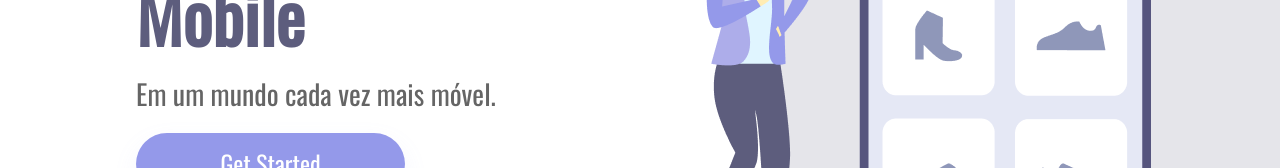
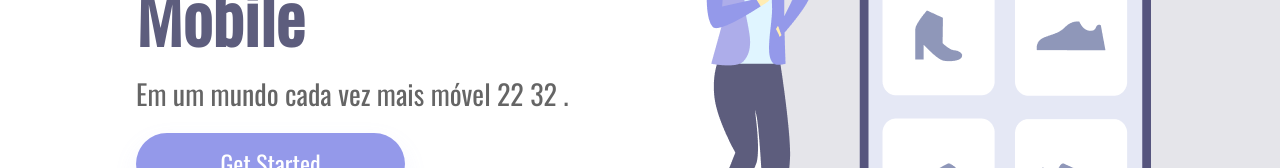
Before and after one commit to Gabrielalvess26/Primeiro-projeto, a plain HTML site: page index.html in a window 1280 px wide. Shown: the part 361-529 px from the top of the page. Drawn offline with nearby package versions, Linux system fonts and the light colour scheme.

Commit message:
Alteração no paragrafo principal

```diff
--- a/index.html
+++ b/index.html
@@ -15,7 +15,7 @@
     <div class="wrapper">
         <section class="container-left">
             <h1> Meu Site Mobile</h1>
-            <p>Em um mundo cada vez mais móvel.</p>
+            <p>Em um mundo cada vez mais móvel 22 32 .</p>
             <button> Get Started</button>
         </section>
         <section class="container-right">
```
